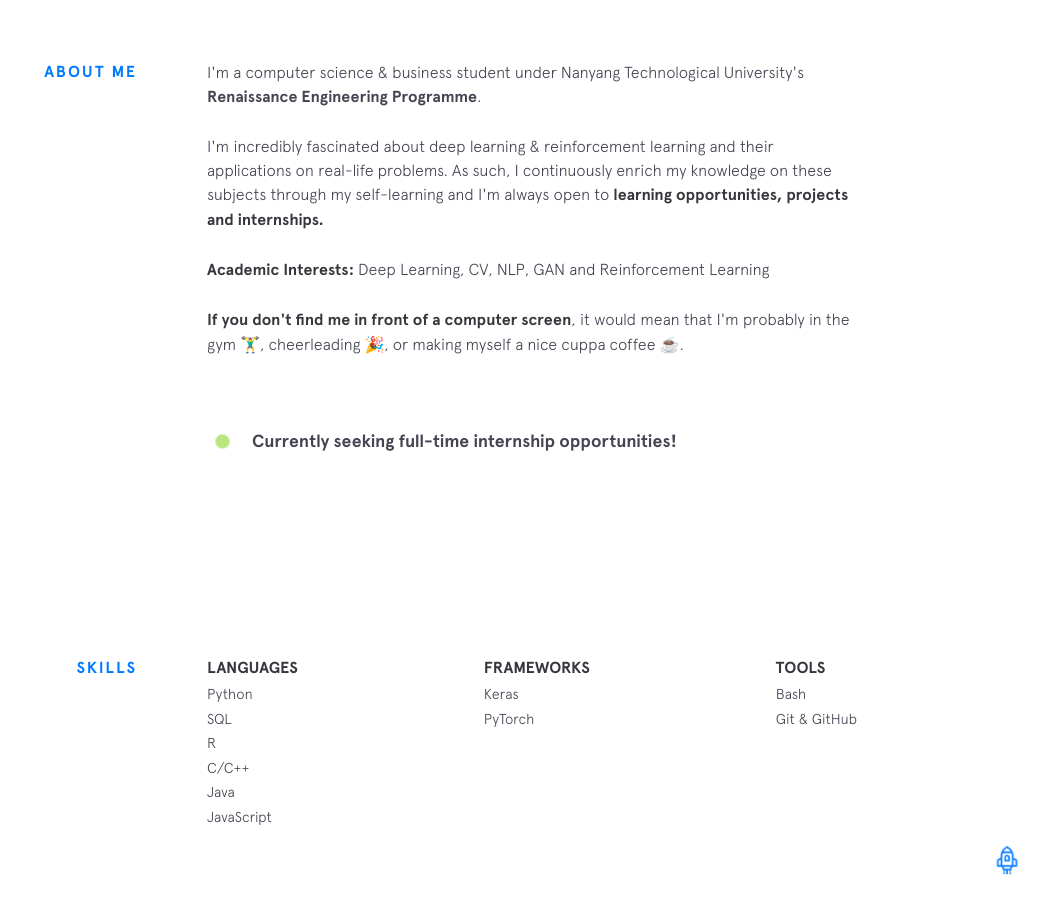
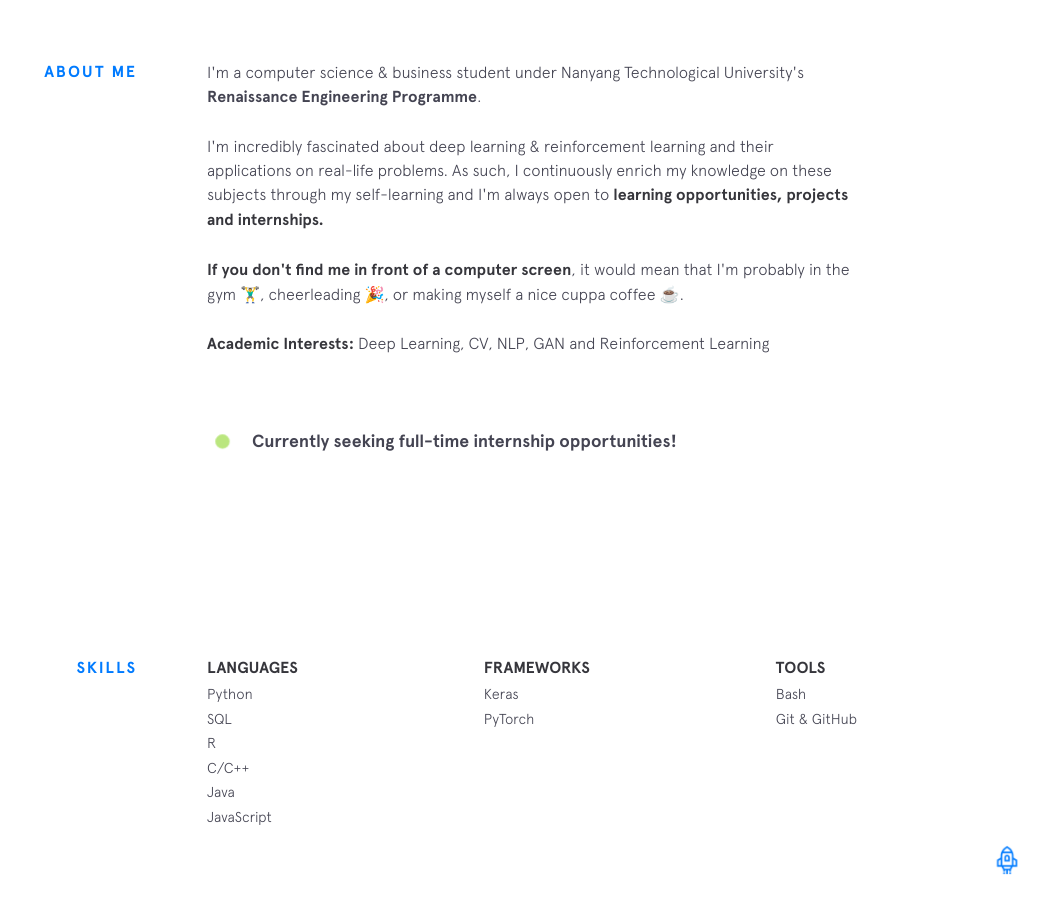
Before and after one commit to jervvs/jervvs.github.io, a Jekyll site: the page built from index.html, in a window 1280 px wide and 900 px high, scrolled down 940 px. Shown: the whole window, without its empty margins (243-1280 px from the left). Built offline with Jekyll 4.4.1, drawn with Linux system fonts in a browser that asks for light colours; nearby versions of some CDN libraries.

Commit message:
Update background.html

```diff
--- a/_includes/background.html
+++ b/_includes/background.html
@@ -12,15 +12,16 @@
       opportunities, projects and internships.</strong>
     </p>
 
-    <p>
-      <strong>Academic Interests: </strong> Deep Learning, CV, NLP, GAN and Reinforcement Learning
-    </p>
 
     <p>
       <strong>If you don't find me in front of a computer screen</strong>, it would mean that I'm probably in the gym 🏋️‍♂️, cheerleading 🎉, or
       making myself a nice cuppa coffee ☕️.
     </p>
 
+    <p>
+      <strong>Academic Interests: </strong> Deep Learning, CV, NLP, GAN and Reinforcement Learning
+    </p>
     {% include employment-status.html %}
+
   </div>
 </section>
```
